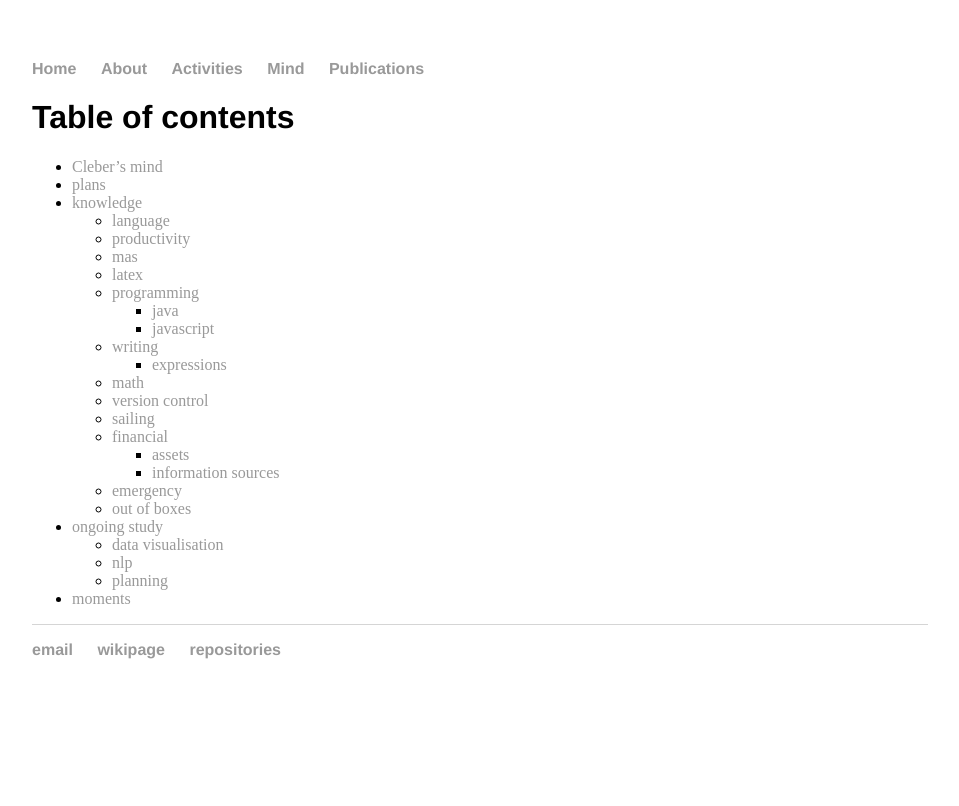
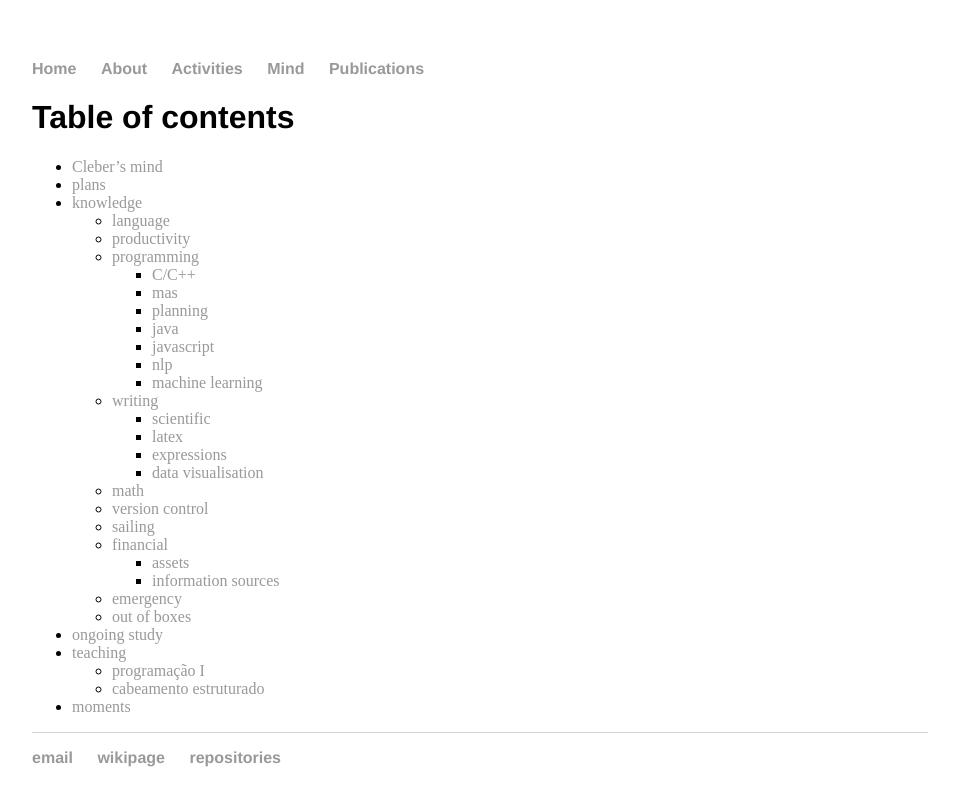
Before and after one commit to cleberjamaral/cleberjamaral.github.io, a Jekyll site: the page built from SUMMARY.md, in a window 1280 px wide. Shown: the top 806 px of the page, without its empty margins (160-1119 px from the left). Built offline with Jekyll 4.4.1, drawn with Linux system fonts in a browser that asks for light colours; our own code applies the rules of GitHub Pages for plain Markdown files.

```diff
--- a/SUMMARY.md
+++ b/SUMMARY.md
@@ -5,13 +5,19 @@
 * [knowledge](knowledge/README.md)
   * [language](knowledge/language.md)
   * [productivity](knowledge/productivity.md)
-  * [mas](knowledge/mas.md)
-  * [latex](knowledge/latex.md)
   * [programming](knowledge/programming/README.md)
+    * [C/C++](knowledge/programming/c-c++.md)
+    * [mas](knowledge/programming/mas.md)
+    * [planning](knowledge/programming/planning.md)
     * [java](knowledge/programming/java.md)
     * [javascript](knowledge/programming/javascript.md)
+    * [nlp](knowledge/programming/nlp.md)
+    * [machine learning](knowledge/programming/machine-learning.md)
   * [writing](knowledge/writing/README.md)
+    * [scientific](knowledge/writing/journal-management.md)
+    * [latex](knowledge/writing/latex.md)
     * [expressions](knowledge/writing/expressions.md)
+    * [data visualisation](knowledge/writing/data-visualisation.md)
   * [math](knowledge/math.md)
   * [version control](knowledge/vcs.md)
   * [sailing](knowledge/sailing.md)
@@ -20,8 +26,8 @@
     * [information sources](knowledge/assets/information-sources.md)
   * [emergency](knowledge/emergency.md)
   * [out of boxes](knowledge/out-of-boxes.md)
-* [ongoing study](ongoing-study/README.md)
-  * [data visualisation](ongoing-study/data-visualisation.md)
-  * [nlp](ongoing-study/nlp.md)
-  * [planning](ongoing-study/planning.md)
+* [ongoing study](ongoing-study.md)
+* [teaching](teaching/README.md)
+  * [programação I](teaching/programacao-i.md)
+  * [cabeamento estruturado](teaching/cabeamento-estruturado.md)
 * [moments](moments.md)
```
Also changed, not shown: knowledge/assets/information-sources.md (added, +24 -0 lines), moments.md (+8 -3 lines).
